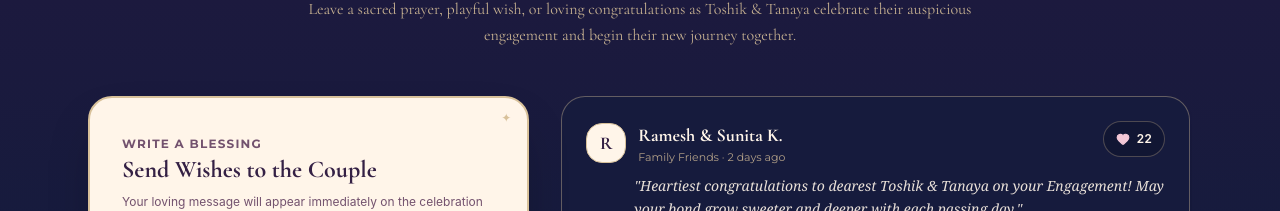
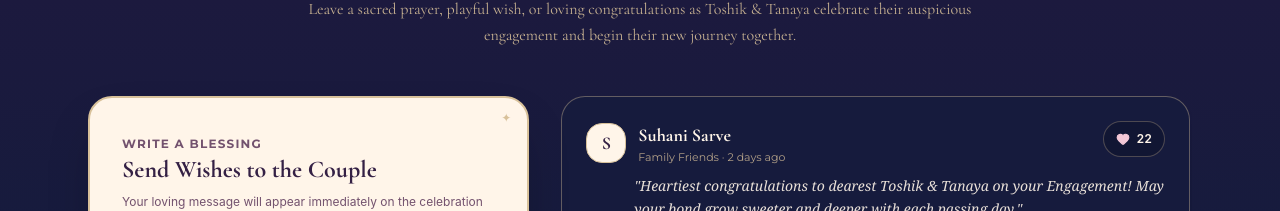
Before and after one commit to Nehalsalve07/Toshik-Tanaya-s-engagement-Celebration, a React (Vite) app: page / in a window 1280 px wide. Shown: the part 6299-6510 px from the top of the page. Built offline with nearby package versions, Linux system fonts and the light colour scheme; a web font is replaced by a local one.

Commit message:
chore: update guest wish author in weddingData

```diff
--- a/src/data/weddingData.ts
+++ b/src/data/weddingData.ts
@@ -81,7 +81,7 @@ export const INITIAL_GALLERY_PHOTOS: GalleryPhoto[] = [
 export const INITIAL_WISHES: GuestWish[] = [
   {
     id: "wish-1",
-    author: "Ramesh & Sunita K.",
+    author: "Suhani Sarve",
     relationship: "Family Friends",
     message: "Heartiest congratulations to dearest Toshik & Tanaya on your Engagement! May your bond grow sweeter and deeper with each passing day.",
     createdAt: "2 days ago",
```
